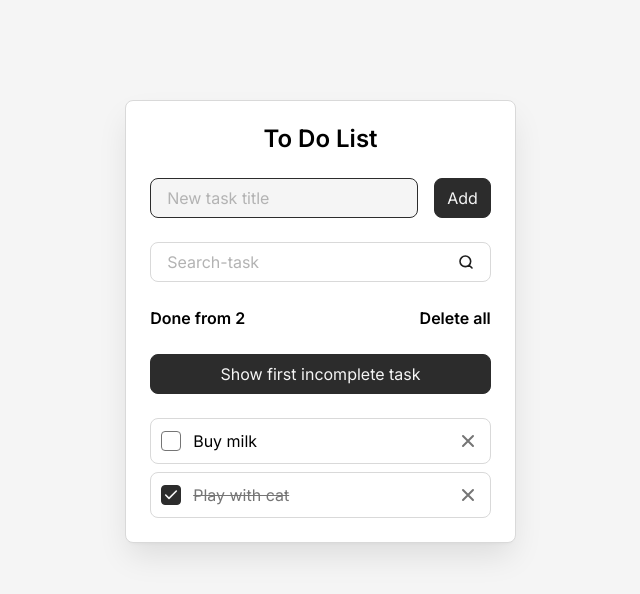
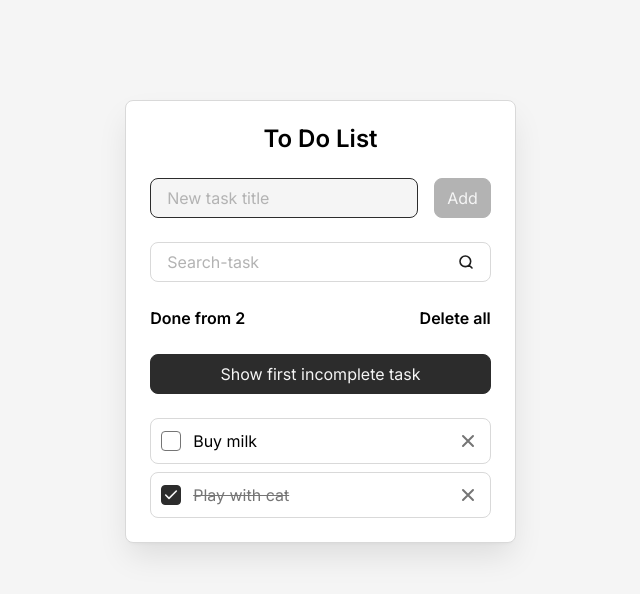
Before and after one commit to VerevkaEA/To-Do_List_React, a React (Vite) app: page / in a window 1280 px wide. Shown: the top 594 px of the page, without its empty margins (312-952 px from the left). Built offline with nearby package versions, Linux system fonts and the light colour scheme.

Commit message:
Input field validation

```diff
--- a/src/components/AddTaskForm.jsx
+++ b/src/components/AddTaskForm.jsx
@@ -1,30 +1,50 @@
 import Field from "./field"
 import Button from "./Button"
-import { useContext } from "react"
+import { useContext, useState } from "react"
 import { TasksContext } from "../context/TasksContext"
-const AddTaskForm = ()=>{
-  const{
+const AddTaskForm = () => {
+  const {
     addTask,
     newTaskTitle,
     setNewTaskTitle,
     newTaskInputRef,
-  }=useContext(TasksContext)
+  } = useContext(TasksContext)
 
-  const onSubmit=(event)=>{
+  const [error, setError] = useState('')
+
+  const clearNewTaskTitle = newTaskTitle.trim()
+  const isNewTaskTitleEmpty = clearNewTaskTitle.length === 0
+
+  const onSubmit = (event) => {
     event.preventDefault()
-addTask()
+    if (!isNewTaskTitleEmpty) {
+      addTask(clearNewTaskTitle)
     }
-    return(
+  }
+
+  const onInput = (event) => {
+    const { value } = event.target
+    const clearValue = value.trim()
+    const hasOnlySpaces = value.length > 0 && clearValue.length === 0
+    setNewTaskTitle(value)
+    setError(hasOnlySpaces?'The task cannot be empty':'')
+  }
+
+  return (
     <form className="todo__form" onSubmit={onSubmit}>
       <Field
         className="todo__field"
         label="New task title"
         id="new-task"
         value={newTaskTitle}
-       onInput={(event)=>setNewTaskTitle(event.target.value)}
+        error={error}
+        onInput={onInput}
         ref={newTaskInputRef}
       />
-        <Button type="submit">Add</Button>
+      <Button
+        type="submit"
+        isDisabled={isNewTaskTitleEmpty}
+      >Add</Button>
     </form>
   )
 }
--- a/src/components/Button.jsx
+++ b/src/components/Button.jsx
@@ -3,6 +3,7 @@
         className = '',
         type = 'button',
         children,
+        isDisabled,
         onClick,
     } = props
 
@@ -10,6 +11,7 @@
         <button
         className={`button ${className}`}
         type={type}
+        disabled={isDisabled}
         onClick={onClick}
         >
             {children}
--- a/src/components/field.jsx
+++ b/src/components/field.jsx
@@ -6,6 +6,7 @@
 type='text',
 onInput,
 value,
+error,
 ref,
 }=props
 
@@ -18,7 +19,7 @@
                 {label}
             </label>
             <input
-                className="field__input"
+                className={`field__input ${error ? 'is-invalid':''}`}
                 id={id}
                 placeholder=" "
                 autoComplete="off"
@@ -27,6 +28,9 @@
                 value={value}
                 ref={ref}
             />
+            {error&&(
+                <span className="field__error" title={error}>{error}</span>
+            )}
         </div>
     )
 }
--- a/src/hooks/useTasks.js
+++ b/src/hooks/useTasks.js
@@ -43,12 +43,11 @@
         )
     }, [tasks])
 
-    const addTask = useCallback(() => {
+    const addTask = useCallback((title) => {
 
-        if (newTaskTitle.trim().length > 0) {
         const newTask = {
             id: crypto?.randomUUID() ?? Date.now().toString(),
-                title: newTaskTitle,
+            title,
             isDone: false,
         }
 
@@ -56,8 +55,7 @@
         setNewTaskTitle('')
         setSearchQuery('')
         newTaskInputRef.current.focus()
-        }
-    }, [newTaskTitle])
+    }, [])
 
     useEffect(() => {
         saveTasks(tasks)
--- a/src/styles/components/button.css
+++ b/src/styles/components/button.css
@@ -9,7 +9,8 @@
   border: 1px solid var(--color-dark-2);
   border-radius: var(--border-radius);
 
-  &:hover {
+  &:not(:disabled){
+    &:hover {
     color: var(--color-dark-2);
     background-color: transparent;
   }
@@ -17,4 +18,11 @@
   &:active {
     scale: 1.05;
   }
+  }
+
+  &:disabled{
+    background-color: var(--color-gray-3);
+    border-color: var(--color-gray-3);
+    cursor: not-allowed;
+  }
 }
--- a/src/styles/components/field.css
+++ b/src/styles/components/field.css
@@ -46,4 +46,21 @@
       background-repeat: no-repeat;
     }
   }
+
+&.is-invalid{
+  border-color: red;
 }
+
+}
+
+.field__error{
+  position: absolute;
+  top: 100%;
+  left: 0;
+  font-size: 12px;
+  color: red;
+  text-overflow: ellipsis;
+  overflow: hidden;
+  white-space: nowrap;
+  max-width: 100%;
+}
```
Lines whose indentation alone changed are shown as unchanged.
